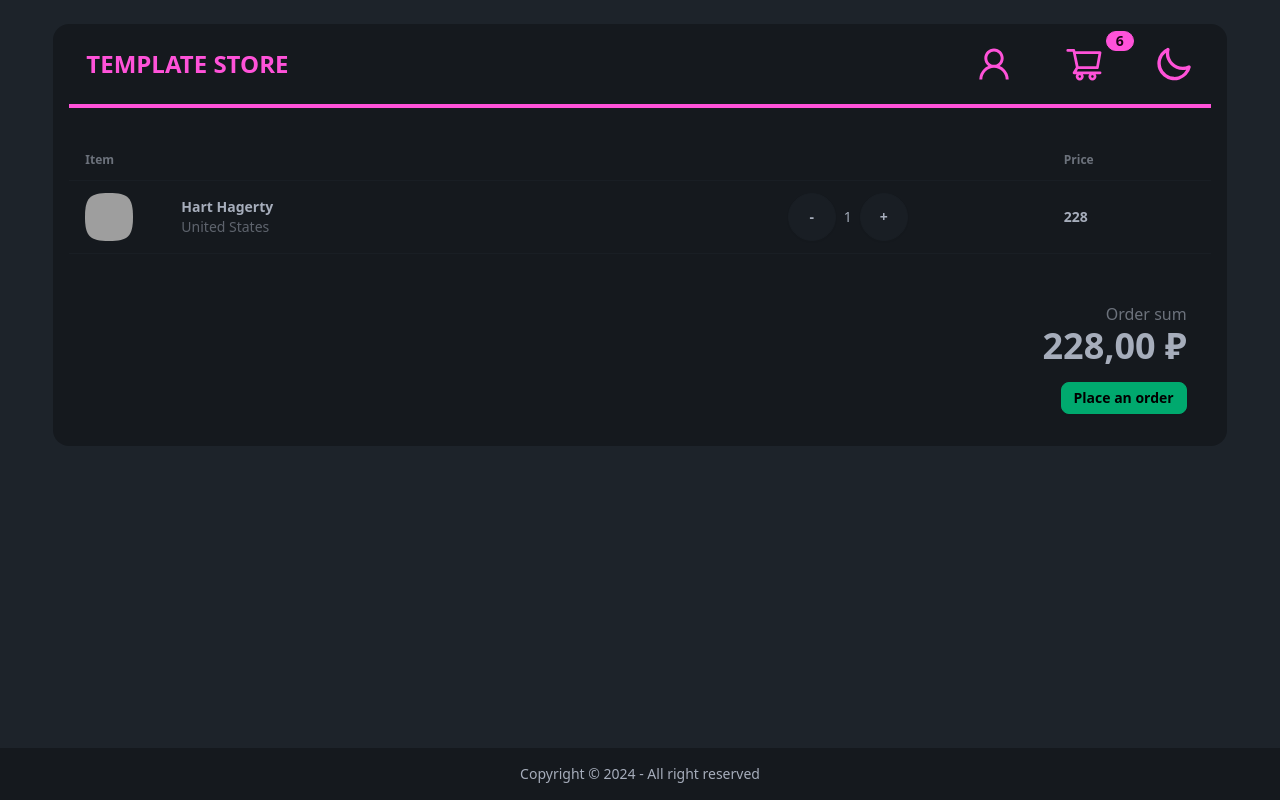
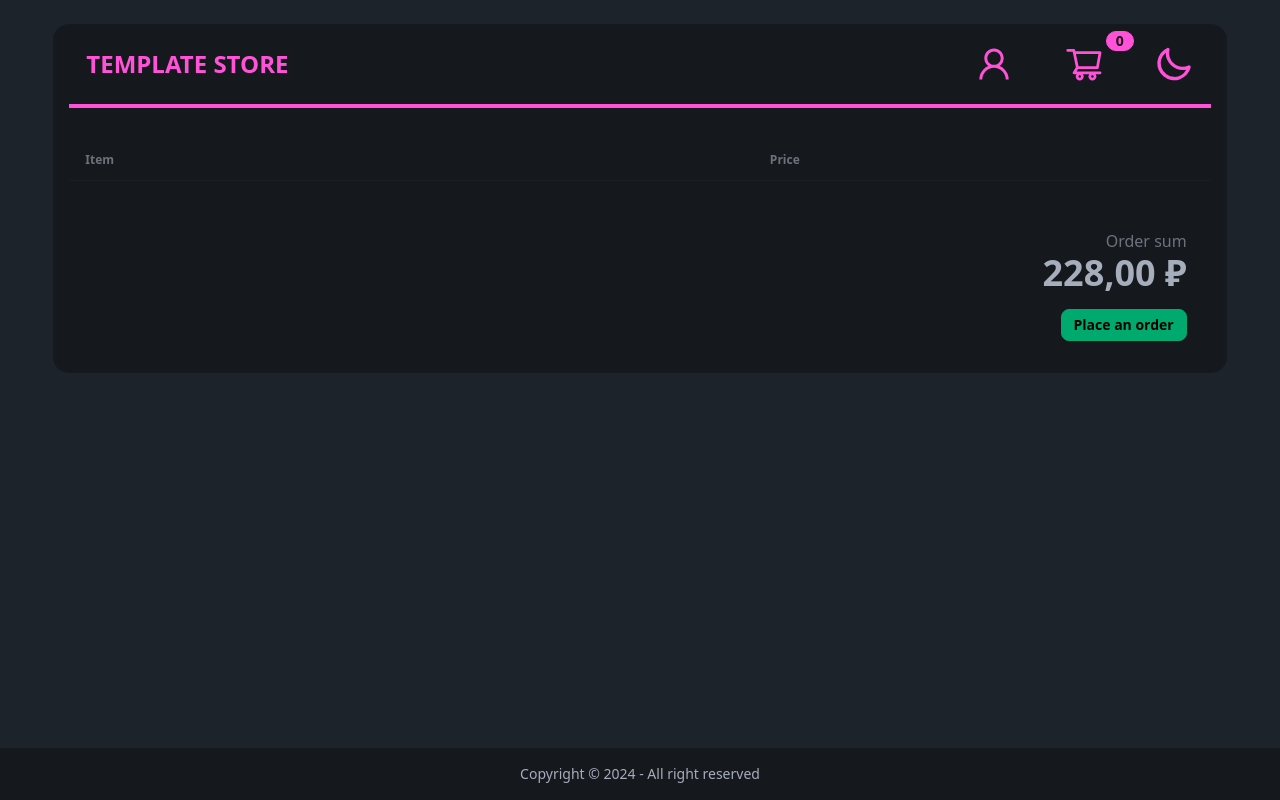
Before and after one commit to dadajonovich/frontend-template-store, a React (Vite) app: page /cart in a window 1280 px wide. Built offline with nearby package versions, Linux system fonts and the light colour scheme; grey boxes are pictures that could not be loaded.

Commit message:
create cart logic

```diff
--- a/src/components/Header.tsx
+++ b/src/components/Header.tsx
@@ -2,9 +2,11 @@ import { AiOutlineShoppingCart, AiOutlineUser } from 'react-icons/ai';
 import { useTheme } from '../features/theme/use-theme';
 import { Link } from 'react-router-dom';
 import { Search } from './Search';
-
+import { useSelector } from 'react-redux';
+import { cartCount } from '../features/cart/cart-selectors';
 export const Header = () => {
   const [, toggleTheme] = useTheme();
+  const countCart = useSelector(cartCount);
 
   return (
     <>
@@ -18,7 +20,9 @@ export const Header = () => {
             <AiOutlineUser className="h-10 w-10" />
           </a>
           <Link to="/cart" className="btn btn-ghost indicator">
-            <span className="badge indicator-item badge-secondary">6</span>
+            <span className="badge indicator-item badge-secondary">
+              {countCart}
+            </span>
             <AiOutlineShoppingCart className="h-10 w-10" />
           </Link>
           <label className="btn btn-ghost swap swap-rotate">
--- a/src/components/Products/Card.tsx
+++ b/src/components/Products/Card.tsx
@@ -1,9 +1,14 @@
+import { addProduct } from '../../features/cart/cart-slice';
+import { useAppDispatch } from '../../store';
 import { ProductDto } from '../../types/product';
 import { formatPrice } from '../../utils/formatPrice';
 
 // type CardProps = Omit<ProductDto, 'CategoryId'>;
 
-export const Card = ({ title, description, imageUrl, price }: ProductDto) => {
+export const Card = (props: ProductDto) => {
+  const { title, description, imageUrl, price } = props;
+  const dispatch = useAppDispatch();
+
   return (
     <div className="card w-96">
       <div className="card w-96 bg-base-100 shadow-xl">
@@ -19,7 +24,14 @@ export const Card = ({ title, description, imageUrl, price }: ProductDto) => {
           <p>{description}</p>
           <div className="card-actions items-center justify-end">
             <p className="text-2xl font-bold	">от {formatPrice(price)}</p>
-            <button className="btn btn-primary">Add</button>
+            <button
+              onClick={() => {
+                dispatch(addProduct(props));
+              }}
+              className="btn btn-primary"
+            >
+              Add
+            </button>
           </div>
         </div>
       </div>
--- /dev/null
+++ b/src/features/cart/cart-selectors.ts
@@ -0,0 +1,4 @@
+import { RootState } from '../../store';
+
+export const cartCount = (state: RootState) => state.cart.products.length;
+export const cartProducts = (state: RootState) => state.cart.products;
--- a/src/features/cart/cart-slice.ts
+++ b/src/features/cart/cart-slice.ts
@@ -9,14 +9,32 @@ const cartSlice = createSlice({
   name: '@@cart',
   initialState,
   reducers: {
-    add: (state, action: PayloadAction<ProductDto>) => {
-      state.products = [...state.products, action.payload];
+    addProduct: (state, action: PayloadAction<ProductDto>) => {
+      return { ...state, products: [...state.products, action.payload] };
     },
-    clear: (state) => {
-      state.products = [];
+    clearCart: (state) => {
+      return { ...state, products: [] };
     },
-    remove: (state, action: PayloadAction<ProductDto>) => {
-      state.products.filter((product) => product.id != action.payload.id);
+    removeTier: (state, action: PayloadAction<ProductDto>) => {
+      return {
+        ...state,
+        products: state.products.filter(
+          (product) => product.id != action.payload.id,
+        ),
+      };
+    },
+    removeOne: (state, action: PayloadAction<ProductDto>) => {
+      const removeIndex = state.products.findIndex(
+        (product) => product.id != action.payload.id,
+      );
+      return {
+        ...state,
+        products: state.products.filter((_, index) => index != removeIndex),
+      };
     },
   },
 });
+
+export const cartReducer = cartSlice.reducer;
+export const { addProduct, clearCart, removeTier, removeOne } =
+  cartSlice.actions;
--- a/src/pages/Cart.tsx
+++ b/src/pages/Cart.tsx
@@ -1,7 +1,35 @@
+import { useSelector } from 'react-redux';
 import { useSearchVisible } from '../features/search/use-visible';
 import { formatPrice } from '../utils/formatPrice';
+import { AiOutlineDelete } from 'react-icons/ai';
+import { cartProducts } from '../features/cart/cart-selectors';
+import { ProductDto } from '../types';
+import { useMemo } from 'react';
+import { addProduct, removeOne } from '../features/cart/cart-slice';
+import { useAppDispatch } from '../store';
+
+type CartTier = {
+  count: number;
+  product: ProductDto;
+};
+
+const toCartItems = (items: ProductDto[]): CartTier[] => {
+  return items.reduce((acc, item) => {
+    const currentTier = acc.find((tier) => tier.product.id === item.id);
+    if (currentTier) {
+      currentTier.count++;
+    } else {
+      acc.push({ count: 1, product: item });
+    }
+    return acc;
+  }, [] as CartTier[]);
+};
 
 export const Cart = () => {
+  const items = useSelector(cartProducts);
+  const dispatch = useAppDispatch();
+  const cartItems = useMemo(() => toCartItems(items), [items]);
+
   useSearchVisible(false);
   return (
     <section className="text-right">
@@ -17,34 +45,46 @@ export const Cart = () => {
           </thead>
           <tbody>
             {/* row 1 */}
+            {cartItems.map(
+              ({
+                count,
+                product: { imageUrl, title, price, id, description },
+              }) => (
                 <tr>
                   <td>
                     <div className="flex items-center gap-12">
                       <div className="avatar">
                         <div className="mask mask-squircle h-12 w-12">
                           <img
-                        src="/tailwind-css-component-profile-2@56w.png"
+                            src={imageUrl}
                             alt="Avatar Tailwind CSS Component"
                           />
                         </div>
                       </div>
                       <div>
-                    <div className="font-bold">Hart Hagerty</div>
-                    <div className="text-sm opacity-50">United States</div>
+                        <div className="font-bold">{title}</div>
+                        <div className="text-sm opacity-50">{description}</div>
                       </div>
                     </div>
                   </td>
                   <td>
                     <div className="flex items-center justify-center gap-2">
                       <button className="btn btn-circle">-</button>
-                  <p className="join-item ">1</p>
-                  <button className="btn btn-circle">+</button>
+                      <p className="join-item ">{count}</p>
+                      <button
+                        onClick={() => dispatch(addProduct(product))}
+                        className="btn btn-circle"
+                      >
+                        +
+                      </button>
                     </div>
                   </td>
                   <td>
-                <div className="font-bold">228</div>
+                    <div className="font-bold">{price * count}</div>
                   </td>
                 </tr>
+              ),
+            )}
           </tbody>
         </table>
       </div>
--- a/src/store.ts
+++ b/src/store.ts
@@ -4,12 +4,14 @@ import { useDispatch } from 'react-redux';
 import { themeReducer } from './features/theme/theme-slice';
 import { searchReducer } from './features/search/search-slice';
 import { dataApi } from './features/data/data-api';
+import { cartReducer } from './features/cart/cart-slice';
 
 export const store = configureStore({
   reducer: {
     theme: themeReducer,
     [dataApi.reducerPath]: dataApi.reducer,
     search: searchReducer,
+    cart: cartReducer,
   },
   devTools: true,
   middleware: (getDefaultMiddleware) =>
```
Also changed, not shown: src/components/CartItems.tsx (added). Lines whose indentation alone changed are shown as unchanged.
